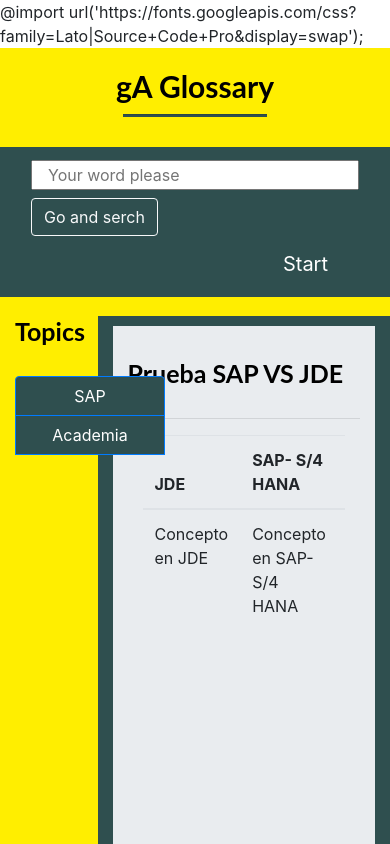
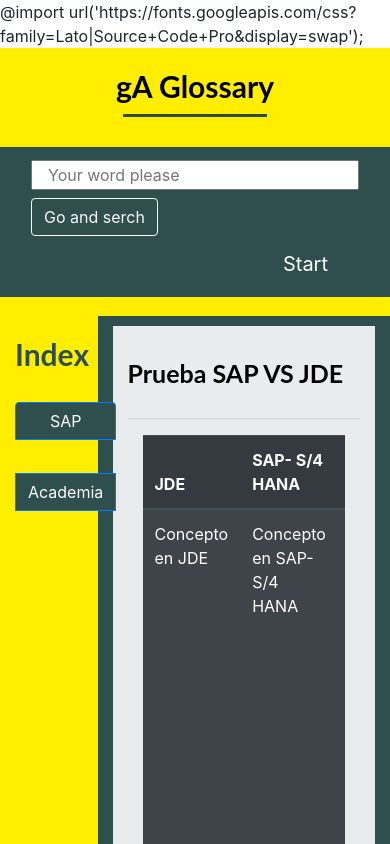
Before and after one commit to vtotolhua/gA_Glossary, an Angular app in the folder glacario/: page /#/Sap in a window 390 px wide. Shown: the top 844 px of the page. Built offline with nearby package versions, Linux system fonts and the light colour scheme.

Commit message:
agregamos un poco de diseño
A las actualizaciones de la tabla pusimos que sea responsiva porque se estaba descuadrando mucho.

```diff
--- a/glacario/src/app/Componentes/body/indice/indice.component.css
+++ b/glacario/src/app/Componentes/body/indice/indice.component.css
@@ -2,8 +2,9 @@
     padding-top: 20px;
     text-align: left;
     font-family: 'Lato', sans-serif;
-    font-size: 20px;
-    color: black;
+    font-size: 30px;
+    color: darkslategray;
+    /*background-color: darkslategray;*/
 }
 
 .nav-link {
@@ -20,7 +21,7 @@
 
 .nav-pills> li > a.active, .nav-pills> li > a.active:hover {
     background-color:  rgb(105, 54, 54);
-    color:whitesmoke
+    color:whitesmoke;
 }
 
 .nav-pills> li > a.active:hover {
@@ -29,6 +30,9 @@
 
 .btn-primary{
     background-color: darkslategray;
-    height: 40px;
-    width: 150px;
+    align-self: start;
 }
+
+.separacion{
+    height: 1px;
+}
--- a/glacario/src/app/Componentes/body/indice/indice.component.html
+++ b/glacario/src/app/Componentes/body/indice/indice.component.html
@@ -1,14 +1,15 @@
 <div class="container-md">
-    <h1>Topics</h1>
+    <h1 class="titulo_indice">Index</h1>
     <div class="btn-group-vertical">
         <button class="btn btn-primary btn-block" data-toggle="collapse" data-target="#SAP"> SAP </button>
         <div id="SAP" class="collapse">
             <ul class="nav flex-column nav-pills">
-                <li class="nav-item">
-                    <a class="nav-link nav-pill"  [routerLink] = "['Sap']" > Sap </a>
+                <li class="nav-item" routerLinkActive="active">
+                    <a class="nav-link nav-pill"  [routerLink] = "['Sap']" > SAP </a>
                 </li>
             </ul>
         </div>
+        <hr class="separacion">
         <button  class="btn btn-primary btn-block" data-toggle="collapse" data-target="#Academia"> Academia </button>
         <div id="Academia" class="collapse">
             <ul class="navbar-nav flex-column nav-pills">
@@ -69,7 +70,7 @@
                 <li class="nav-item" routerLinkActive="active">
                     <a class="nav-link nav-pill" [routerLink] = "['Sap']"> SAP</a>
                 </li>
-        </ul>
+            </ul>
         </div>
     </div>
 </div>
--- a/glacario/src/app/Componentes/body/sap/sap.component.html
+++ b/glacario/src/app/Componentes/body/sap/sap.component.html
@@ -8,21 +8,26 @@
                 <p>{{sapa.descripcion}}</p>
                 <p>{{sapa.ejemplo}}</p>
 -->
-                <table class="table table-responsive">
+                <div class="table-responsive">
+                <table class="table table-dark table-striped">
                     <thead>
+                        <tr>
                             <th> JDE </th>
                             <th> SAP- S/4 HANA </th>
                             <th> DESCRIPCIÓN </th>
                             <th> EJEMPLOS </th>
-
+                        </tr>
                     </thead>
                     <tbody>
+                        <tr>
                             <td>{{ sapa.jde }} </td>
                             <td>{{ sapa.saphana }} </td>
                             <td>{{ sapa.descripcion }} </td>
                             <td>{{ sapa.ejemplo }}</td>
+                        </tr>
                     </tbody>
                 </table>
+            </div>
 <!--                <hr width="75%" align="left"> -->
             </div>
     </div>
```
Lines whose indentation alone changed are shown as unchanged.
